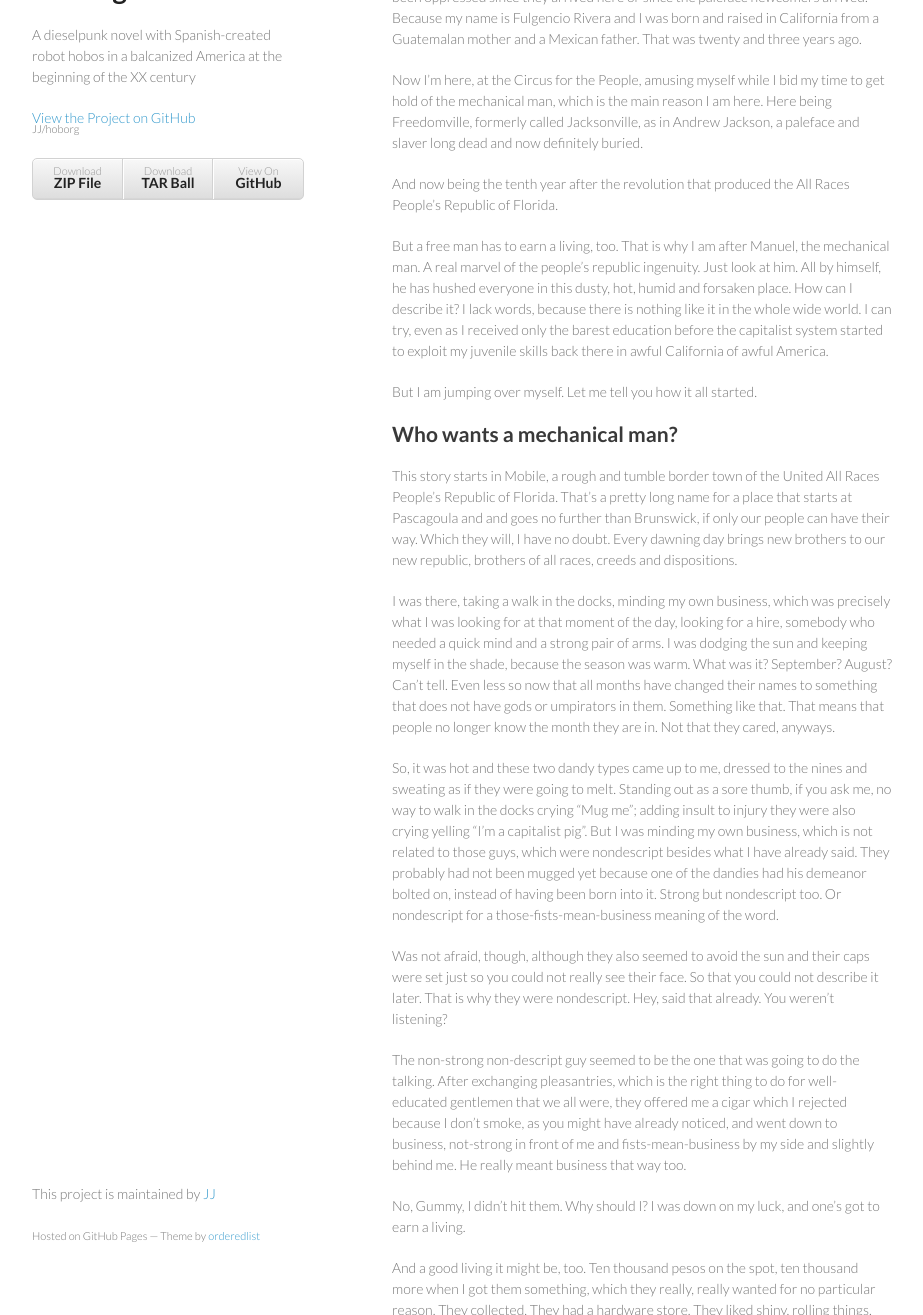
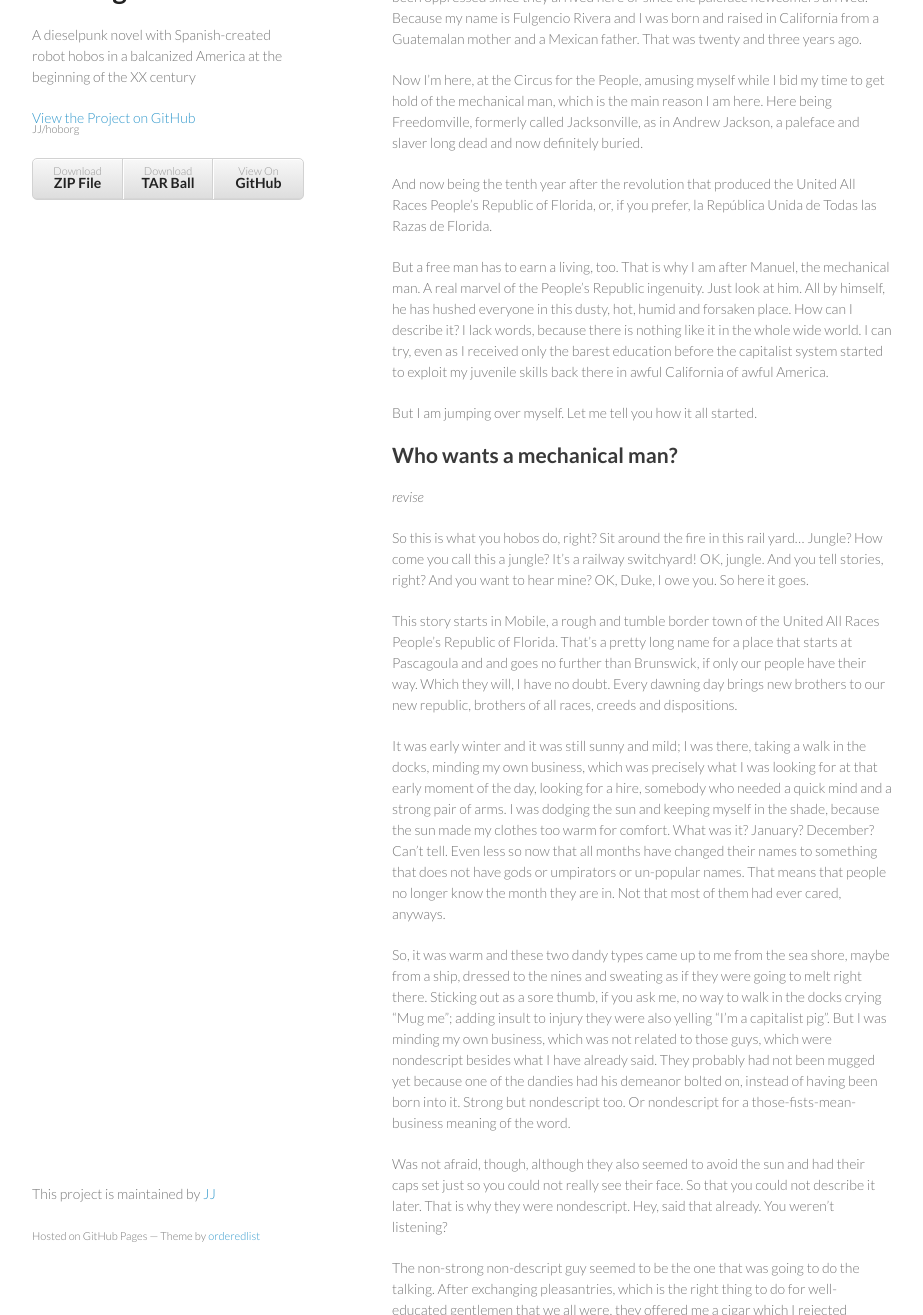
Before and after one commit to JJ/hoborg, a Jekyll site: the page built from text/text.md, in a window 1280 px wide and 1400 px high, scrolled down 239 px, cut to the strip 85-1400 px from the top of the window. Shown: the whole strip, without its empty margins (178-1101 px from the left). Built offline with Jekyll 4.4.1, drawn with Linux system fonts in a browser that asks for light colours; some of the changed text lies outside the part shown.

Commit message:
Sync text/text.md from master to gh-pages

```diff
--- a/text/text.md
+++ b/text/text.md
@@ -28,11 +28,11 @@ I am here. Here being Freedomville, formerly called Jacksonville, as
 in Andrew Jackson, a paleface and slaver long dead and now definitely
 buried.
 
-And now being the tenth year after the revolution that produced the
-All Races People's Republic of Florida.
+And now being the tenth year after the revolution that produced the United
+All Races People's Republic of Florida, or, if you prefer, la República Unida de Todas las Razas de Florida.
 
 But a free man has to earn a living, too. That is why I am after Manuel,
-the mechanical man. A real marvel of the people's republic
+the mechanical man. A real marvel of the People's Republic
 ingenuity. Just look at him. All by himself, he has hushed everyone in
 this dusty, hot, humid and forsaken place. How can I describe it? I
 lack words, because there is nothing like it in the whole wide
@@ -45,36 +45,44 @@ But I am jumping over myself. Let me tell you how it all started.
 Who wants a mechanical man?
 -------------------------------------------
 
+*revise*
+
+So this is what you hobos do, right? Sit around the fire in this rail
+yard... Jungle? How come you call this a jungle? It's a railway
+switchyard! OK, jungle. And you tell stories, right? And you want to
+hear mine? OK, Duke, I owe you. So here it goes.
+
 This story starts in Mobile, a rough and tumble border town of the
 United All Races People's Republic  of Florida. That's a pretty long
 name for a place that starts at Pascagoula and and goes no further
-than Brunswick, if only our people can have their way. Which they
+than Brunswick, if only our people  have their way. Which they
 will, I have no doubt. Every dawning day brings new brothers to our
 new republic, brothers of all races, creeds and dispositions.
 
-I was there, taking a walk in the docks, minding my own business,
-which was precisely what I was looking for at that moment of the day,
+It was early winter and it was still sunny and mild; I was there, taking a walk in the docks, minding my own business,
+which was precisely what I was looking for at that early moment of the day,
 looking for a hire, somebody who needed a quick mind and a strong pair
 of arms. I was dodging the sun and keeping myself in the shade,
-because the season was warm. What was it? September? August? Can't
+because the sun made  my clothes too warm for comfort. What was it? January? December? Can't
 tell. Even less so now that all months have changed their names to
-something that does not have gods or umpirators in them. Something
-like that. That means that people no longer know the month they are
-in. Not that they cared, anyways.
+something that does not have gods or umpirators or un-popular names.
+That means that people no longer know the month they are
+in. Not that most of them had ever cared, anyways.
 
-So, it was hot and these two dandy types came up to me, dressed to the
-nines and sweating as if they were going to melt. Standing out as a
+So, it was warm and these two dandy types came up to me from the sea
+shore, maybe from a ship, dressed to the
+nines and sweating as if they were going to melt right there. Sticking out as a
 sore thumb, if you ask me, no way to walk in the docks crying "Mug
-me"; adding insult to injury they were also crying yelling "I'm a capitalist
-pig". But I was minding my own business, which is not related to those
+me"; adding insult to injury they were also  yelling "I'm a capitalist
+pig". But I was minding my own business, which was not related to those
 guys, which were nondescript besides what I have already said. They
 probably had not been mugged yet because one of the dandies had his
 demeanor bolted on, instead of having been born into it. Strong but
 nondescript too. Or nondescript for a those-fists-mean-business
 meaning of the word.
 
-Was not afraid, though, although they also seemed to avoid the sun and
-their caps were set just so you could not really see their face. So
+Was not afraid, though, although they also seemed to avoid the sun and had
+their caps set just so you could not really see their face. So
 that you could not describe it later. That is why they were
 nondescript. Hey, said that already. You weren't listening?
 
@@ -86,22 +94,26 @@ already noticed, and went down to business, not-strong in front of me
 and fists-mean-business by my side and slightly behind me. He really
 meant business that way too.
 
-No, Gummy, I didn't hit them. Why should I? I was down on my luck, and one's got to earn a living.
+No, Gummy, I didn't hit them. Why should I? I was down on my luck, and
+one's got to earn a living.
 
 And a good living it might be, too. Ten thousand pesos on the spot,
 ten thousand more when I got them something, which they really, really
 wanted for no particular reason. They collected. They had a hardware
 store. They liked shiny, rolling things. They wanted the Man, they
-wanted Manuel the Mechanical Man. Which was, metaphorically speaking,
+wanted something called Manuel the Mechanical Man. Which was, metaphorically speaking,
 I know, Duke, you like when I speak metaphorically, kicking dust in a
-circus.
+circus.  What was my business before that, do you want to know? Dock hand, I
+just told you, Gummy. Damn, do you want to hear the story or not?
 
-The speaking non-descript man described the thing for me, just in case I got it wrong and got them a kicking watering can or a singing flower pot.
+I had never heard of the thing. You have? Well, I hadn't, I was not so
+well informed and educated as you all apparently are in this
+jungle. So the speaking non-descript man described the thing for me, just in case I got it wrong and got them a kicking watering can or a singing flower pot.
 
-"You've got to got us a rolling teakettle with ears people call Manuel", he told me.
+"This gimmick Manuel you've got to get us  is like a a rolling teakettle with ears", he told me.
 
 A rolling teakettle with ears
----------------------------
+------------------------------------
 
 Think about a teakettle. You got it? That's it, thicker on the bottom
 and not so much on top. Yes, Count, we all know you served tea to
```
